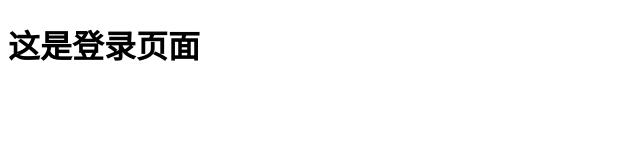
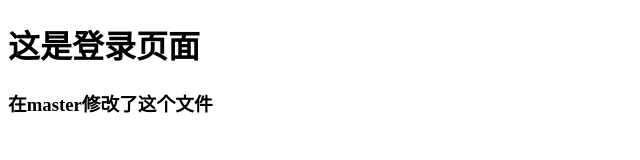
Before and after one commit to liubaoquan-914/just_03, a plain HTML site: page login.html in a window 1280 px wide. Shown: the whole page, without its empty margins (0-640 px from the left). Drawn offline with Linux system fonts and the light colour scheme.

Commit message:
在master分支上修改了这个文件

```diff
--- a/login.html
+++ b/login.html
@@ -9,6 +9,7 @@
 
 <body>
     <h1>这是登录页面</h1>
+    <h3>在master修改了这个文件</h3>
 </body>
 
 </html>
```
